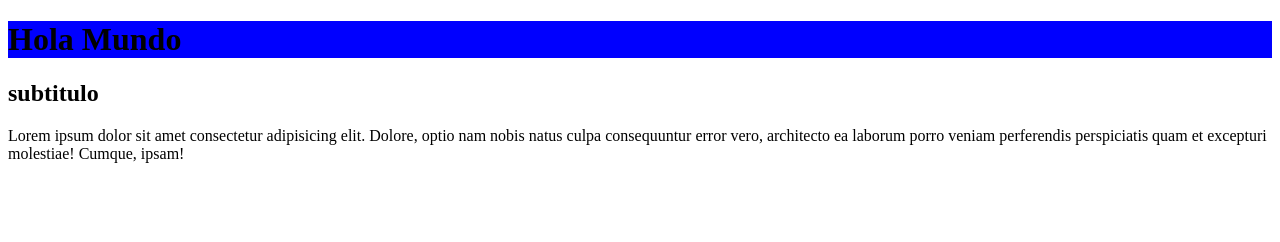
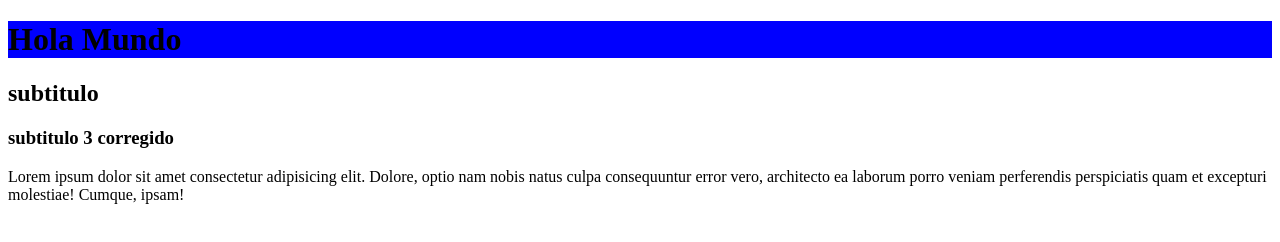
Before and after one commit to Emilio592/bases-git, a plain HTML site: page index.html in a window 1280 px wide. Drawn offline with Linux system fonts and the light colour scheme.

Commit message:
añadiendo otro subtitulo

```diff
--- a/index.html
+++ b/index.html
@@ -9,6 +9,7 @@
 <body>
     <h1>Hola Mundo</h1>
     <h2>subtitulo</h2>
+    <h3>subtitulo 3 corregido</h3>
     <p>Lorem ipsum dolor sit amet consectetur adipisicing elit. Dolore, optio nam nobis natus culpa consequuntur error vero, architecto ea laborum porro veniam perferendis perspiciatis quam et excepturi molestiae! Cumque, ipsam!</p>
 
 </body>
```
